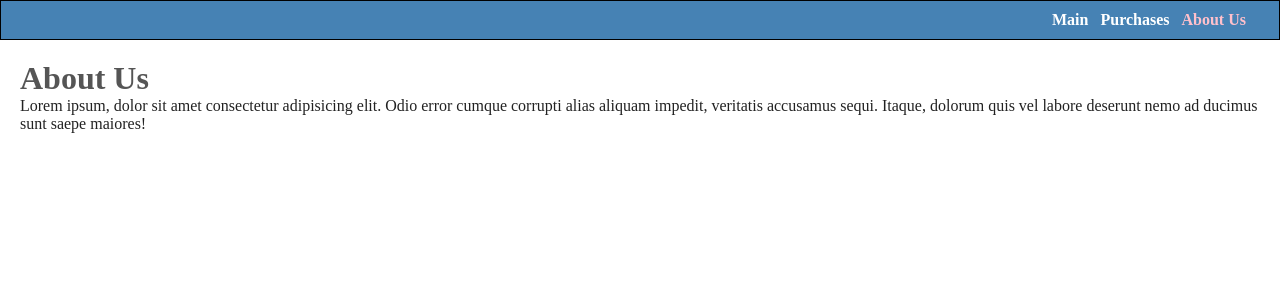
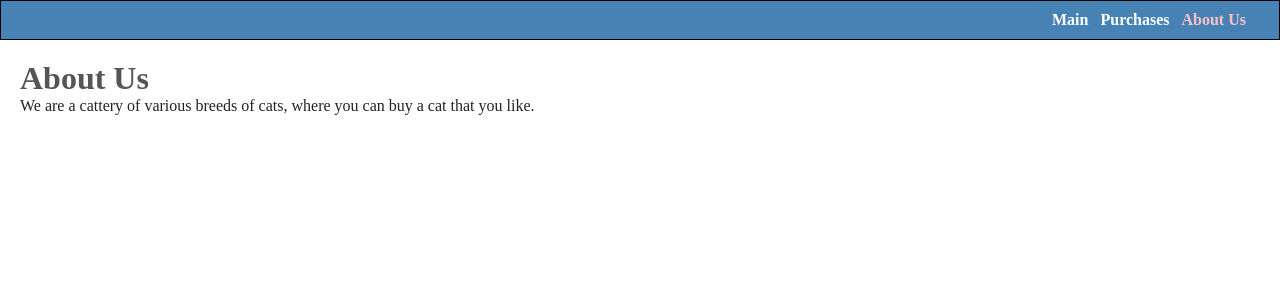
Before and after one commit to DeguzBelarus/rss-react, a React (Create React App) app: page /about in a window 1280 px wide. Shown: the top 300 px of the page. Built offline with nearby package versions, Linux system fonts and the light colour scheme.

Commit message:
feat: update about us paragraph

```diff
--- a/src/pages/AboutUsPage/AboutUsPage.tsx
+++ b/src/pages/AboutUsPage/AboutUsPage.tsx
@@ -10,11 +10,7 @@ export class AboutUsPage extends Component {
         <Header origin="about-page" />
         <div className="about-us-page-wrapper" data-testid="app-about-us-page">
           <h1>About Us</h1>
-          <p>
-            Lorem ipsum, dolor sit amet consectetur adipisicing elit. Odio error cumque corrupti
-            alias aliquam impedit, veritatis accusamus sequi. Itaque, dolorum quis vel labore
-            deserunt nemo ad ducimus sunt saepe maiores!
-          </p>
+          <p>We are a cattery of various breeds of cats, where you can buy a cat that you like.</p>
         </div>
       </>
     );
```
